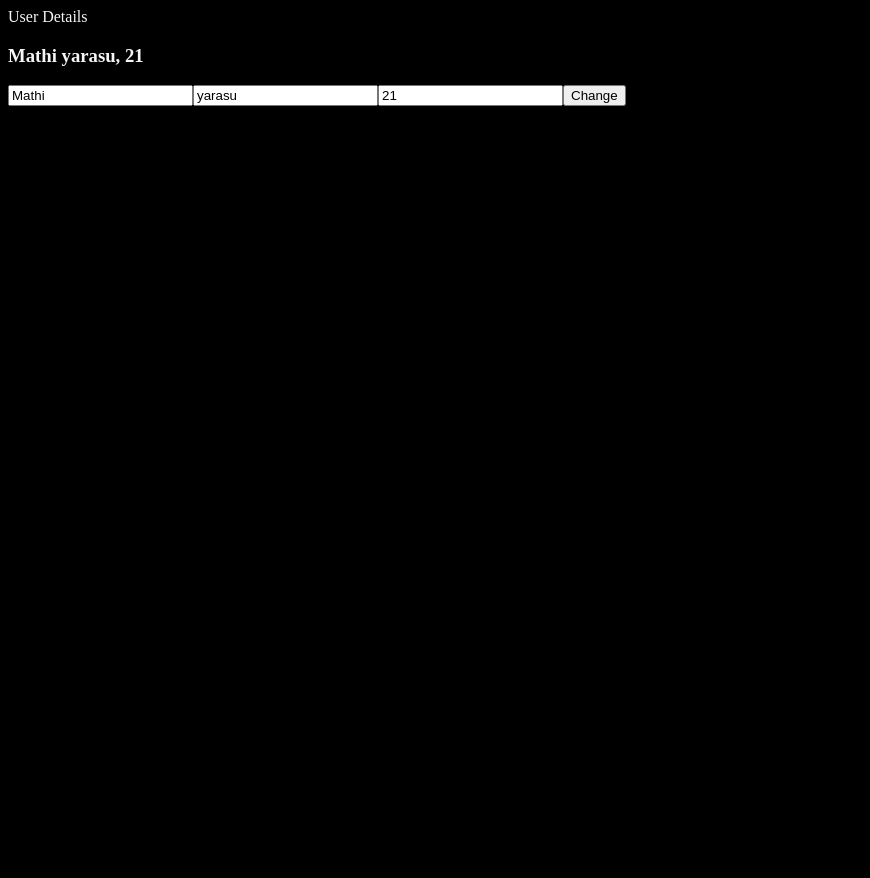
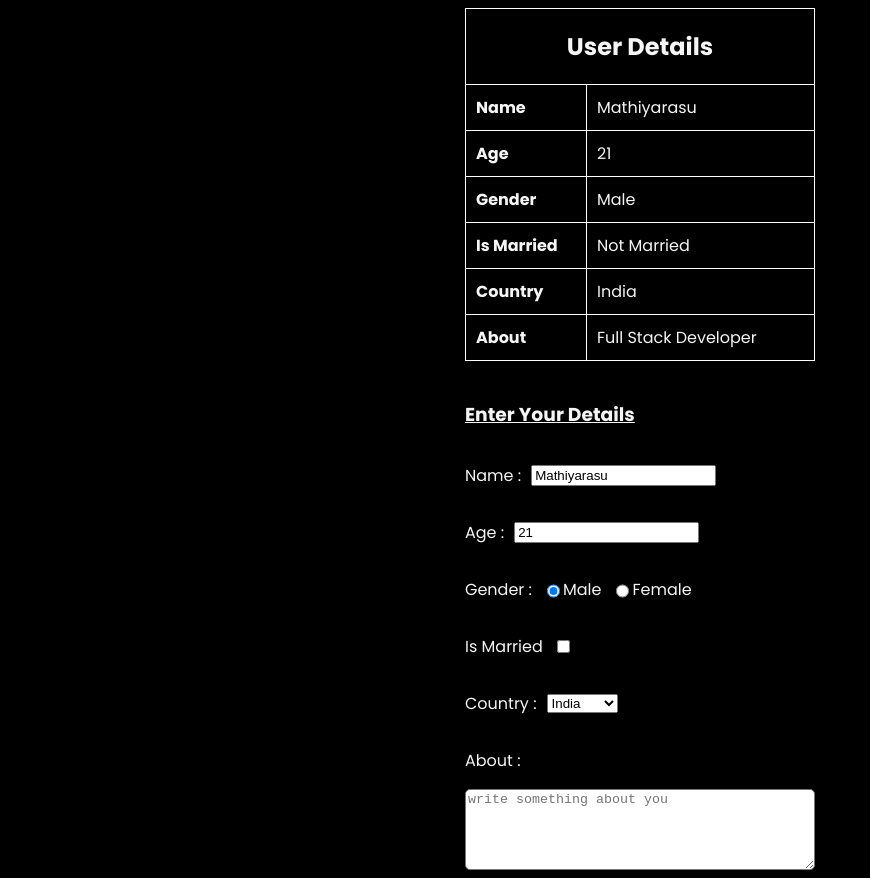
Before and after one commit to 0607mathi/react-learning, a React (Create React App) app: page / in a window 1280 px wide. Shown: the whole page, without its empty margins (0-870 px from the left). Before the commit the page ends 800 px from the top, so only its background shows below. Built offline with nearby package versions, Linux system fonts and the light colour scheme.

Commit message:
Regform demo and Regform1 practice done

```diff
--- /dev/null
+++ b/src/Regform.js
@@ -0,0 +1,128 @@
+import React, { useState } from "react";
+
+export const Regform = () => {
+  const [user, setUser] = useState({
+    name: "Mathiyarasu",
+    age: 21,
+    gender: "Male",
+    isMarried: true,
+    country: "US",
+    about: "No Data",
+  });
+
+  const changeHandler = (e) => {
+    // setUser({...user,[e.target.name]:e.target.value})
+    const name = e.target.name;
+    const value =
+      e.target.type === "checkbox" ? e.target.checked : e.target.value;
+
+    setUser({ ...user, [name]: value });
+  };
+  return (
+    <>
+      <h2>
+        <u>User Table</u>
+      </h2>
+      <table>
+        <tbody>
+          <tr>
+            <th>Name</th>
+            <td>{user.name}</td>
+          </tr>
+          <tr>
+            <th>Age</th>
+            <td>{user.age}</td>
+          </tr>
+          <tr>
+            <th>Gender</th>
+            <td>{user.gender}</td>
+          </tr>
+          <tr>
+            <th>Is Married</th>
+            <td>{user.isMarried ? "Married" : "Not Married"}</td>
+          </tr>
+          <tr>
+            <th>Country</th>
+            <td>{user.country}</td>
+          </tr>
+          <tr>
+            <th>About</th>
+            <td>{user.about}</td>
+          </tr>
+        </tbody>
+      </table>
+
+      {/* form */}
+      <form action="">
+        <h3>
+          <u>Enter the User Details</u>
+        </h3>
+        <label htmlFor="name" id="name">
+          Name :
+          <input
+            value={user.name}
+            onChange={changeHandler}
+            type="text"
+            id="name"
+            name="name"
+          />
+        </label>
+
+        <label htmlFor="age" id="age">
+          Age :
+          <input
+            value={user.age}
+            onChange={changeHandler}
+            type="text"
+            id="age"
+            name="age"
+          />
+        </label>
+
+        <label htmlFor="gender">
+          Gender :
+          <input
+            value="Male"
+            onChange={changeHandler}
+            type="radio"
+            name="gender"
+            id="gender"
+            checked={user.gender == "Male"}
+          />{" "}
+          <span>Male</span>
+          <input
+            value="Female"
+            onChange={changeHandler}
+            type="radio"
+            name="gender"
+            id="gender"
+            checked={user.gender == "Female"}
+          />{" "}
+          <span>Female</span>
+        </label>
+
+        <label htmlFor="isMarried" id="isMarried">
+          {" "}
+          Is Married
+          <input
+            onChange={changeHandler}
+            type="checkbox"
+            name="isMarried"
+            id="isMarried"
+            checked={user.isMarried}
+          />
+        </label>
+        <label htmlFor="country">
+          Country :
+          <select name="country" id="country" onChange={changeHandler} value={user.country}>
+            <option value="India">India</option>
+            <option value="America">America</option>
+            <option value="Canada">Canada</option>
+            <option value="US">US</option>
+          </select>
+        </label>
+        <textarea name="about" id="about" cols="30" rows="5" placeholder="write something about you" onChange={changeHandler}></textarea>
+      </form>
+    </>
+  );
+};
--- /dev/null
+++ b/src/Regform1.js
@@ -0,0 +1,145 @@
+import React, { useState } from "react";
+
+export const Regform1 = () => {
+  const [user, setUser] = useState({
+    name: "Mathiyarasu",
+    age: 21,
+    gender: "Male",
+    isMarried: false,
+    country: "India",
+    about: "Full Stack Developer",
+  });
+
+  const changeHandler = (e) => {
+    const name = e.target.name;
+    const value =
+      e.target.type === "checkbox" ? e.target.checked : e.target.value;
+    setUser({ ...user, [name]: value });
+  };
+  return (
+    <div className="conatiner">
+      {/* table */}
+      <table>
+        <tbody>
+          <tr>
+            <td colSpan={2} className="heading">
+              <h2> User Details </h2>
+            </td>
+          </tr>
+          <tr>
+            <th>Name</th>
+            <td>{user.name}</td>
+          </tr>
+          <tr>
+            <th>Age</th>
+            <td>{user.age}</td>
+          </tr>
+          <tr>
+            <th>Gender</th>
+            <td>{user.gender}</td>
+          </tr>
+          <tr>
+            <th>Is Married</th>
+            <td>{user.isMarried ? "Married" : "Not Married"}</td>
+          </tr>
+          <tr>
+            <th>Country</th>
+            <td>{user.country}</td>
+          </tr>
+          <tr>
+            <th>About</th>
+            <td>{user.about}</td>
+          </tr>
+        </tbody>
+      </table>
+
+      {/* form */}
+
+      <form action="">
+       <u><h3>Enter Your Details</h3></u>
+        <label htmlFor="name">
+          <p>Name : </p>
+          <input
+            type="text"
+            name="name"
+            id="name"
+            value={user.name}
+            onChange={changeHandler}
+          />
+        </label>
+
+        <label htmlFor="age">
+          <p>Age : </p>
+          <input
+            type="text"
+            name="age"
+            id="age"
+            value={user.age}
+            onChange={changeHandler}
+          />
+        </label>
+
+        <label htmlFor="gender">
+          <p>Gender : </p>
+          <div>
+            <input
+              type="radio"
+              name="gender"
+              id="gender"
+              value="Male"
+              checked={user.gender == "Male"}
+              onChange={changeHandler}
+            />
+            <p>Male</p>
+          </div>
+          <div>
+            <input
+              type="radio"
+              name="gender"
+              id="gender"
+              value="Female"
+              checked={user.gender == "Female"}
+              onChange={changeHandler}
+            />
+            <p>Female</p>
+          </div>
+        </label>
+
+        <label htmlFor="isMarried">
+          <p>Is Married</p>
+          <input
+            type="checkbox"
+            name="isMarried"
+            id="isMarried"
+            checked={user.isMarried}
+            onChange={changeHandler}
+          />
+        </label>
+
+        <label htmlFor="country">
+          <p>Country : </p>
+          <select
+            name="country"
+            id="country"
+            value={user.country}
+            onChange={changeHandler}
+          >
+            <option value="India">India</option>
+            <option value="America">America</option>
+            <option value="Canada">Canada</option>
+            <option value="Russia">Russia</option>
+          </select>
+        </label>
+        <p>About :</p>
+        <textarea
+          name="about"
+          id="about"
+          cols="30"
+          rows="5"
+          onChange={changeHandler}
+          placeholder="write something about you"
+        ></textarea>
+      </form>
+    </div>
+  );
+};
--- a/src/index.css
+++ b/src/index.css
@@ -1,4 +1,99 @@
+@import url('https://fonts.googleapis.com/css2?family=Poppins:ital,wght@0,100;0,200;0,300;0,400;0,500;0,600;0,700;0,800;0,900;1,100;1,200;1,300;1,400;1,500;1,600;1,700;1,800;1,900&display=swap');
+
 body{
+    font-family:'poppins',sans-serif;
     background-color: black;
     color: whitesmoke;
 }
+
+table,th,td{
+    border:1px solid white;
+    border-collapse: collapse;
+}
+
+table{
+    width: 350px;
+}
+
+tbody>.heading{
+    background-color: green;
+
+}
+
+.heading{
+    padding: 0;
+    margin: 0;
+    text-align: center;
+}
+
+th{
+    width: 100px;
+    text-align: left;
+    padding: 10px;
+}
+
+td{
+    padding: 10px;
+}
+
+/*
+this tyle for Regform main file
+form{
+    display: flex;
+    flex-direction: column;
+    gap: 10px;
+    width: 350px;
+}
+
+input{
+    margin-left: 10px;
+}
+
+textarea{
+    border-radius: 5px;
+} */
+
+/* this style for Regform1 file */
+
+.conatiner{
+
+    display: flex;
+    flex-direction: column;
+    justify-content: center;
+    align-items: center;
+    gap: 20px;
+}
+
+form{
+    width: 350px;
+    display: flex;
+    flex-direction: column;
+}
+
+
+label{
+    display: flex;
+    justify-content: flex-start;
+    align-items: center;
+    gap: 10px;
+}
+
+label>div{
+    display: flex;
+}
+
+textarea{
+    border-radius: 5px;
+}
+
+
+@media (min-width: 320px) and (max-width: 376px) {
+
+    /* css */
+        *{
+            font-size: small;
+        }
+        td,table,form{
+            width: 285px;
+        }
+  }
--- a/src/index.js
+++ b/src/index.js
@@ -1,7 +1,9 @@
 import React from 'react';
 import ReactDOM from 'react-dom/client';
 import './index.css';
-import { UserDetails } from './UserDetails';
+import { Regform1 } from './Regform1';
+// import { Regform } from './Regform';
+// import { UserDetails } from './UserDetails';
 // import { Cart } from './Cart';
 // import App from './App';
 
@@ -12,8 +14,9 @@ root.render(
     {/*
         <App />
         <Cart />
+        <UserDetails/>
+        <Regform />
      */}
-
-    <UserDetails/>
+     <Regform1/>
   </React.StrictMode>
 );
```
